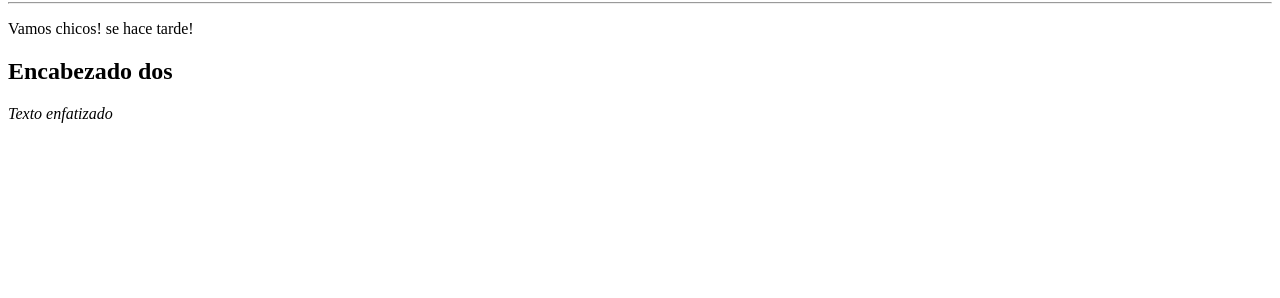
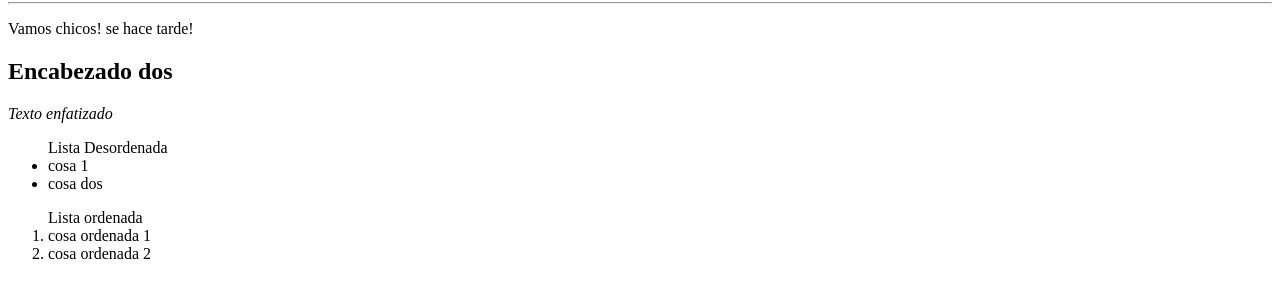
Before and after one commit to gustavo76016/gustavo76016.github.io, a plain HTML site: page index.html in a window 1280 px wide. Shown: the part 78-376 px from the top of the page. Drawn offline with Linux system fonts and the light colour scheme.

Commit message:
jorl jorl

```diff
--- a/index.html
+++ b/index.html
@@ -10,5 +10,15 @@
 	<p>Vamos chicos! se hace tarde!</p>
 	<h2>Encabezado dos</h2>
 	<em>Texto enfatizado</em>
+
+	<ul>Lista Desordenada
+		<li>cosa 1</li>
+		<li>cosa dos</li>
+	</ul>
+
+	<ol>Lista ordenada
+		<li>cosa ordenada 1</li>
+		<li>cosa ordenada 2</li>
+	</ol>
 	</body>
 </html>
```
